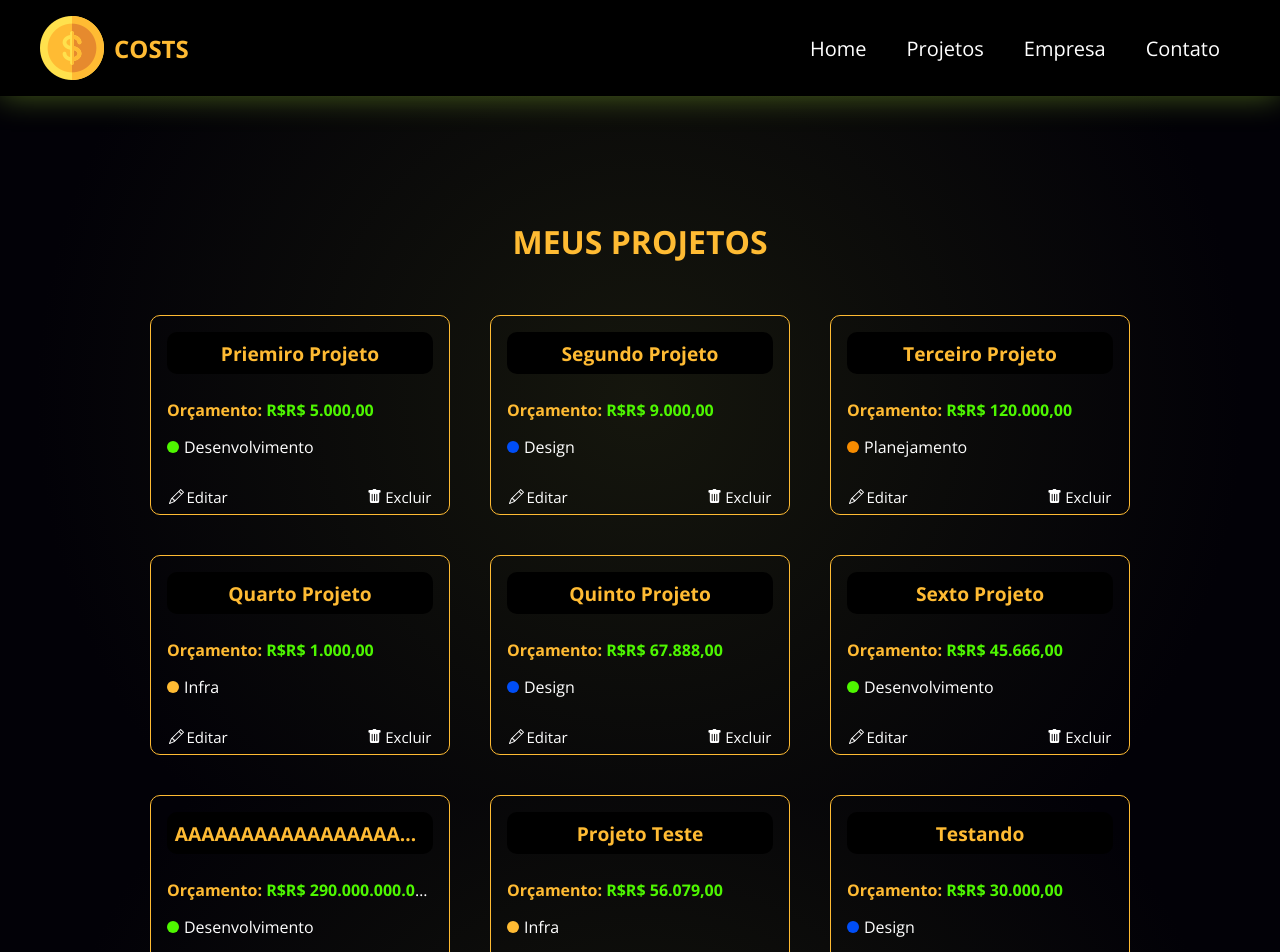
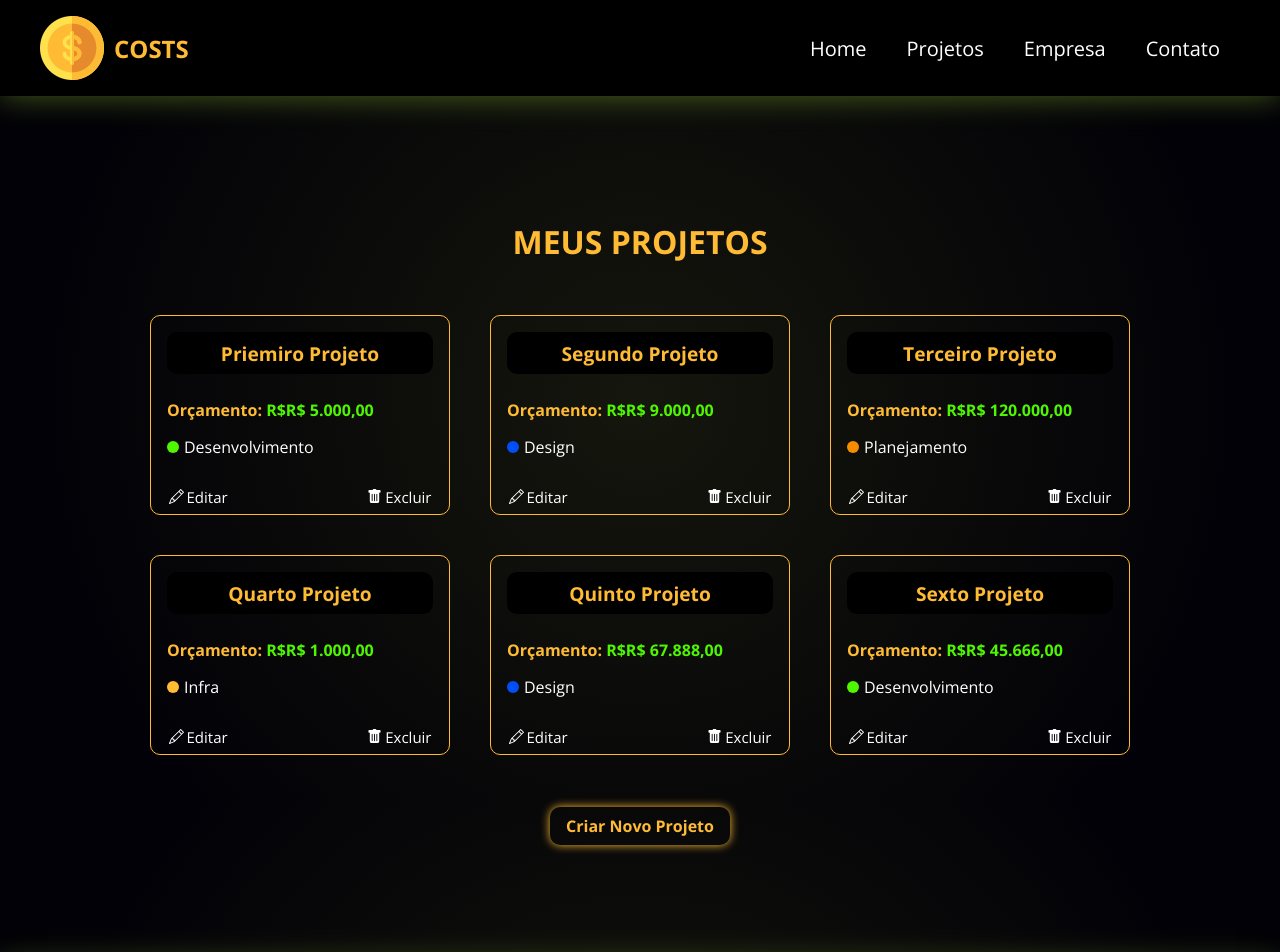
Before and after one commit to Devluisgsouza/Costs, a React (Create React App) app: page /projects in a window 1280 px wide. Shown: the top 952 px of the page. Built offline with nearby package versions, Linux system fonts and the light colour scheme; data requests are answered from the project's data file.

Commit message:
Feat delete projects

```diff
--- a/db.json
+++ b/db.json
@@ -65,39 +65,6 @@
       },
       "cost": 0,
       "services": []
-    },
-    {
-      "id": "068f",
-      "name": "AAAAAAAAAAAAAAAAAAAAAAAAAAAAAAAAAAAAAAAAAAAAAA",
-      "budget": "290000000029292910290129012901290129012",
-      "category": {
-        "id": "2",
-        "name": "Desenvolvimento"
-      },
-      "cost": 0,
-      "services": []
-    },
-    {
-      "id": "4ee2",
-      "name": "Projeto Teste",
-      "budget": "56079",
-      "category": {
-        "id": "1",
-        "name": "Infra"
-      },
-      "cost": 0,
-      "services": []
-    },
-    {
-      "id": "08a0",
-      "name": "Testando",
-      "budget": "30000",
-      "category": {
-        "id": "3",
-        "name": "Design"
-      },
-      "cost": 0,
-      "services": []
     }
   ],
   "categories": [
--- /dev/null
+++ b/src/components/layout/Loading.js
@@ -0,0 +1,12 @@
+import styles from './Loading.module.css'
+import img from '../../img/loading_yellow.png'
+
+
+function Loading() {
+    return(
+        <img src={img} alt="loading" className={styles.loader} />
+    )
+}
+
+
+export default Loading
--- /dev/null
+++ b/src/components/layout/Loading.module.css
@@ -0,0 +1,11 @@
+.loader {
+    width: 100px;
+    height: 100px;
+    animation: spin 1s linear infinite;
+}
+
+@keyframes spin {
+    to {
+        transform: rotate(360deg);
+    }
+}
--- a/src/components/layout/Message.module.css
+++ b/src/components/layout/Message.module.css
@@ -20,13 +20,13 @@
 .success {
   box-shadow: 0px 0px 10px #4ef700;
   border-color: #4ef700;
-  background-color: rgba(191, 255, 62, 0.37);
+  background-color: rgb(71, 102, 10);
 }
 
 .error {
   box-shadow: 0px 0px 10px #f70000;
   border-color: #f70000;
-  background-color: rgba(255, 101, 62, 0.37);
+  background-color: rgb(105, 34, 17);
 }
 
 /* animações */
--- a/src/components/layout/Navbar.module.css
+++ b/src/components/layout/Navbar.module.css
@@ -1,10 +1,12 @@
 .navbar {
-    display: flex;
+    display: sticky;
     background-color: #000;
     padding: 1em;
     box-shadow: 0px 0px 30px rgba(191, 255, 62, 0.37);
     position: fixed;
     width: 100%;
+    top: 0;
+    z-index: 1000;
 }
 
 .imglogo {
--- a/src/components/pages/Projects.js
+++ b/src/components/pages/Projects.js
@@ -4,11 +4,15 @@ import { useLocation } from 'react-router-dom'
 import LinkButton from '../layout/LinkButton'
 import ProjectCard from '../project/ProjectCard'
 import { useState, useEffect } from 'react'
+import Loading from '../layout/Loading'
 
 
 function Projects() {
 
     const[projects, setProjects] = useState([])
+    const [removeLoading, setRemoveLoading] = useState(false)
+    const [projectMessage, setProjectMessage] = useState('')
+
 
     const location = useLocation()
     let message = ''
@@ -21,7 +25,8 @@ function Projects() {
     }, [])
 
     useEffect(() => {
-        fetch('http://localhost:5000/projects', {
+        setTimeout(() => {           /* Esse é um 'hack' pois os dados estão no mesmo pc, não demora o carregamento (não necessário em projetos reais) */
+            fetch('http://localhost:5000/projects', {
             method: 'GET',
             headers: {
                 'Content-Type': 'application/json'
@@ -30,14 +35,36 @@ function Projects() {
         .then((resp) => resp.json())
         .then((data) => {
             setProjects(data)
+            setRemoveLoading(true)
         })
         .catch((err) => console.log(err))
+        }, 500)
     }, [])
+
+
+    function removeProject(id) {
+
+        fetch(`http://localhost:5000/projects/${id}`, {
+            method: 'DELETE',
+            headers: {
+                'Content-Type': 'application/json'
+            },
+        })
+        .then((resp) => resp.json)
+        .then(data => {
+            setProjects(projects.filter((projects) => projects.id !== id))
+            setProjectMessage('Projeto Removido com sucesso!')
+        })
+        .catch((err) => console.log(err))
+
+    }
+
 
     return (
     <div className={styles.container_projects}>
         <div className={styles.container_message}>
             {message && <Message type="success" msg={message}/>}
+            {projectMessage && <Message type="success" msg={projectMessage}/>}
         </div>
         <h1>MEUS PROJETOS</h1>
         <section>
@@ -49,8 +76,13 @@ function Projects() {
                     budget={projects.budget}
                     category={projects.category.name}
                     key={projects.id}
+                    handleRemove={removeProject}
                 />
             ))}
+            {!removeLoading && <Loading />}
+            {removeLoading && projects.length === 0 &&(
+                <p>Não há projetos cadastrados!</p>
+            )}
         </section>
         <LinkButton to="/newproject" text="Criar Novo Projeto"/>
     </div>
--- a/src/components/project/ProjectCard.js
+++ b/src/components/project/ProjectCard.js
@@ -14,6 +14,16 @@ function ProjectCard({id, name, budget, category, handleRemove}) {
     })
   }
 
+    const remove = (e) => {
+        e.preventDefault()
+        const confirm = window.confirm(`Tem certeza que deseja excluir o projeto: "${name}"?`)
+
+        if (confirm) {
+        handleRemove(id)
+        }
+    }
+
+
     return (
         <div className={styles.project_card}>
             <h4>{name}</h4>
@@ -29,7 +39,7 @@ function ProjectCard({id, name, budget, category, handleRemove}) {
                 <Link to="/">
                     <BsPencil /> Editar
                 </Link>
-                <button>
+                <button onClick={remove}>
                     <BsFillTrashFill /> Excluir
                 </button>
             </div>
--- a/src/components/project/ProjectCard.module.css
+++ b/src/components/project/ProjectCard.module.css
@@ -1,6 +1,7 @@
 /* Card */
 
 .project_card {
+    display: block;
     padding: 1em;
     border: 1px solid #ffbb33;
     border-radius: 10px;
```
Also changed, not shown: src/components/pages/Projects.module.css (line endings or trailing spaces), src/img/loading_yellow.png (added).
